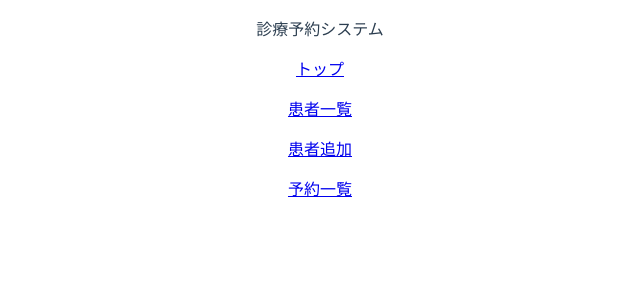
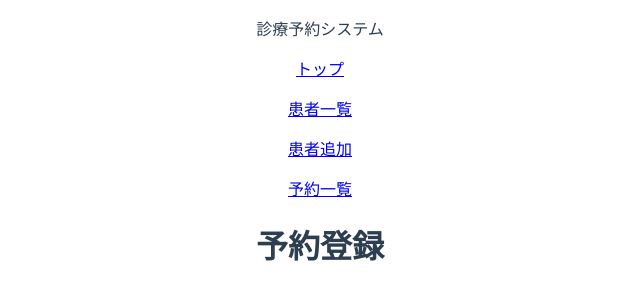
Before and after one commit to YanaPIIDXer/HospitalReserveSystem, a Vue app in the folder frontend/src/: page /register_reserve/1 in a window 1280 px wide. Shown: the top 300 px of the page, without its empty margins (320-960 px from the left). Built offline with nearby package versions, Linux system fonts and the light colour scheme; the HTML template or start-up script is replaced by a standard one.

Commit message:
予約登録ページ

```diff
--- /dev/null
+++ b/frontend/src/src/components/pages/RegisterReserve.vue
@@ -0,0 +1,14 @@
+<template>
+    <div>
+        <h1>予約登録</h1>
+    </div>
+</template>
+
+<script>
+export default {
+    name: "RegisterReserve",
+}
+</script>
+
+<style scoped>
+</style>
--- a/frontend/src/src/router/index.js
+++ b/frontend/src/src/router/index.js
@@ -2,6 +2,7 @@ import Top from '../components/pages/Top';
 import PatientList from '../components/pages/PatientList';
 import RegisterPatient from '../components/pages/RegisterPatient';
 import ReserveList from '../components/pages/ReserveList';
+import RegisterReserve from '../components/pages/RegisterReserve';
 import VueRouter from 'vue-router'
 import Vue from 'vue';
 
@@ -27,6 +28,11 @@ const routes = [
         path: "/reserve_list",
         name: "ReserveList",
         component: ReserveList
+    },
+    {
+        path:"/register_reserve/:id",
+        name: "RegisterReserve",
+        component: RegisterReserve
     }
 ];
 
```
